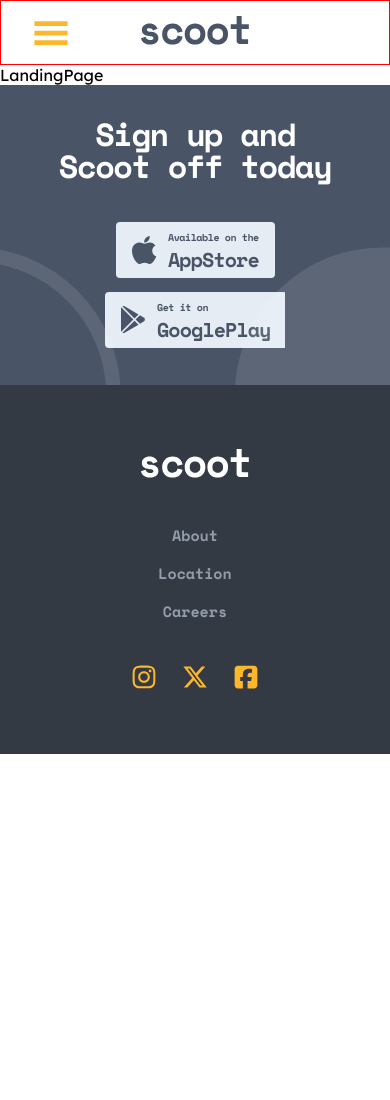
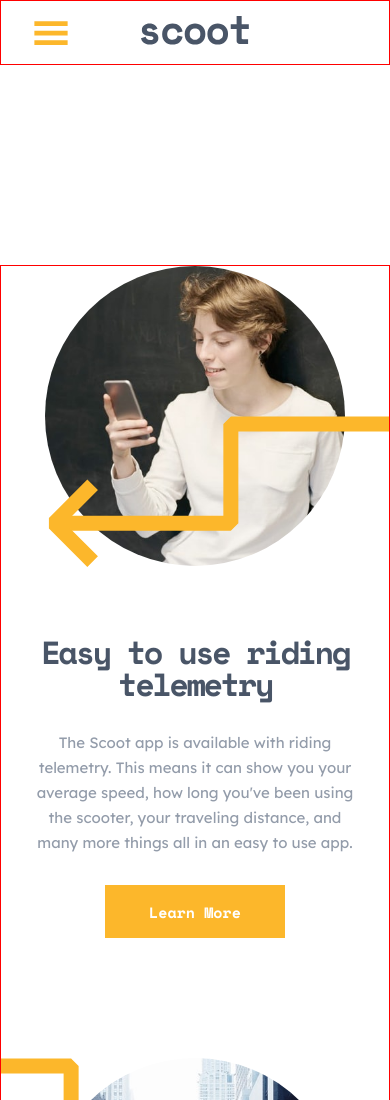
Before and after one commit to EdwinSch/react-scoot-sharing-service, a React (Vite) app: page / in a window 390 px wide. Shown: the top 1100 px of the page. Before the commit the page ends 844 px from the top, so only its background shows below. Built offline with nearby package versions, Linux system fonts and the light colour scheme.

Commit message:
comp: Info bullet + signup btn + styles

```diff
--- /dev/null
+++ b/src/components/InfoBullet/InfoBullet.jsx
@@ -0,0 +1,33 @@
+import singleCircle from "../../assets/patterns/circle.svg";
+
+const InfoBullet = ({ classlist, image, arrowStyle, children }) => {
+  return (
+    <article className={classlist}>
+      <div className="info-wrapper">
+        <h2>Easy to use riding telemetry</h2>
+        <p className="body-text">
+          The Scoot app is available with riding telemetry. This means it can
+          show you your average speed, how long you've been using the scooter,
+          your traveling distance, and many more things all in an easy to use
+          app.
+        </p>
+        {children}
+      </div>
+      <img className="info-bullet-img" src={image} alt="stock photo" />
+      <img
+        className="arrow-img"
+        src={arrowStyle}
+        alt="pattern"
+        aria-hidden="true"
+      />
+      <img
+        className="single-circle-img"
+        src={singleCircle}
+        alt="pattern"
+        aria-hidden="true"
+      />
+    </article>
+  );
+};
+
+export default InfoBullet;
--- /dev/null
+++ b/src/components/InfoBullet/info-bullet-styles.css
@@ -0,0 +1,118 @@
+/* INFO BULLET COMPONENT */
+
+.info-bullet-container {
+  position: relative;
+  margin-bottom: 150px;
+  padding: 0 160px;
+  display: flex;
+  justify-content: space-between;
+  align-items: center;
+  overflow: hidden;
+
+  .info-wrapper {
+    width: 440px;
+    display: flex;
+    flex-direction: column;
+    gap: 30px;
+  }
+
+  .info-bullet-img {
+    border-radius: 50%;
+    width: 445;
+  }
+
+  .arrow-img {
+    position: absolute;
+    right: 0;
+    bottom: 0;
+    z-index: 2;
+  }
+
+  .single-circle-img {
+    position: absolute;
+    right: -340px;
+    bottom: 0;
+    z-index: -1;
+  }
+
+  @media screen and (max-width: 1250px) {
+    flex-direction: column-reverse;
+    text-align: center;
+    gap: 70px;
+    padding: 0 30px;
+    margin-bottom: 120px;
+
+    .info-wrapper {
+      width: 500px;
+      align-items: center;
+    }
+
+    .arrow-img {
+      top: 300px;
+      bottom: auto;
+    }
+
+    .single-circle-img {
+      top: 0;
+      bottom: auto;
+    }
+  }
+
+  @media screen and (max-width: 700px) {
+    .info-bullet-img {
+      max-width: 300px;
+    }
+
+    .info-wrapper {
+      width: 100%;
+
+      & h2 {
+        font-size: 32px;
+        line-height: 32px;
+      }
+    }
+
+    .arrow-img {
+      top: 150px;
+      right: -400px;
+    }
+
+    .single-circle-img {
+      display: none;
+    }
+  }
+}
+
+/* INFO BULLET COMPONENT --- INVERSED */
+
+.inverse {
+  flex-direction: row-reverse;
+
+  .arrow-img {
+    position: absolute;
+    left: 0;
+    top: 0;
+    z-index: 2;
+  }
+
+  .single-circle-img {
+    position: absolute;
+    left: -340px;
+    bottom: 0;
+    z-index: -1;
+  }
+
+  @media screen and (max-width: 1250px) {
+    flex-direction: column-reverse;
+    text-align: center;
+    gap: 70px;
+    padding: 0 30px;
+  }
+
+  @media screen and (max-width: 700px) {
+    .arrow-img {
+      left: -200px;
+      top: 0;
+    }
+  }
+}
--- /dev/null
+++ b/src/components/LearnMoreButton.jsx
@@ -0,0 +1,11 @@
+import { Link } from "react-router-dom";
+
+const LearnMoreButton = () => {
+  return (
+    <Link to="/about" className="link">
+      <button className="btn">learn more</button>
+    </Link>
+  );
+};
+
+export default LearnMoreButton;
--- a/src/components/SubHeader/subheader-styles.css
+++ b/src/components/SubHeader/subheader-styles.css
@@ -1,3 +1,5 @@
+/* SUB HEADER COMPONENT */
+
 .subheader-container {
   position: relative;
   height: 200px;
--- a/src/pages/LandingPage.jsx
+++ b/src/pages/LandingPage.jsx
@@ -1,5 +1,43 @@
+import InfoBullet from "../components/InfoBullet/InfoBullet";
+import LearnMoreButton from "../components/LearnMoreButton";
+// Images
+import imgTelemetry from "../assets/images/telemetry.jpg";
+import imgCity from "../assets/images/near-you.jpg";
+import imgPayment from "../assets/images/payments.jpg";
+// Patterns
+import leftDownArrow from "../assets/patterns/left-downward-arrow.svg";
+import rightArrow from "../assets/patterns/right-arrow.svg";
+
 const LandingPage = () => {
-  return <div>LandingPage</div>;
+  return (
+    <>
+      <section className="info-summary-container">
+        <InfoBullet
+          classlist={"info-bullet-container"}
+          image={imgTelemetry}
+          arrowStyle={leftDownArrow}
+        >
+          <LearnMoreButton />
+        </InfoBullet>
+
+        <InfoBullet
+          classlist={"info-bullet-container inverse"}
+          image={imgCity}
+          arrowStyle={rightArrow}
+        >
+          <LearnMoreButton />
+        </InfoBullet>
+
+        <InfoBullet
+          classlist={"info-bullet-container"}
+          image={imgPayment}
+          arrowStyle={leftDownArrow}
+        >
+          <LearnMoreButton />
+        </InfoBullet>
+      </section>
+    </>
+  );
 };
 
 export default LandingPage;
--- a/src/styles/components-index.css
+++ b/src/styles/components-index.css
@@ -1,5 +1,6 @@
 @import "../components/Header/header-styles.css";
 @import "../components/SubHeader/subheader-styles.css";
 @import "../components/Navigation/navigation-styles.css";
+@import "../components/InfoBullet/info-bullet-styles.css";
 @import "../components/Signup/signup-styles.css";
 @import "../components/Footer/footer-styles.css";
--- a/src/styles/main-styles.css
+++ b/src/styles/main-styles.css
@@ -88,7 +88,7 @@ h4 {
 }
 
 .body-text {
-  color: var(--clr-darkNavy);
+  color: var(--clr-dimGrey);
   font-family: var(--font-body);
   font-size: 15px;
   font-weight: 400;
@@ -96,7 +96,7 @@ h4 {
 }
 
 .btn {
-  min-width: 195px;
+  width: 180px;
   height: 53px;
   background-color: var(--clr-yellow);
   font-family: var(--font-heading);
@@ -124,6 +124,11 @@ h4 {
   }
 }
 
+.info-summary-container {
+  border: var(--inspect);
+  margin: 200px 0 50px 0;
+}
+
 /* --- MOBILE RESPONSIVE --- */
 
 @media screen and (max-width: 450px) {
```
Also changed, not shown: src/assets/icons/close.svg (deleted), src/assets/images/about-hero-tablet.jpg (deleted).
